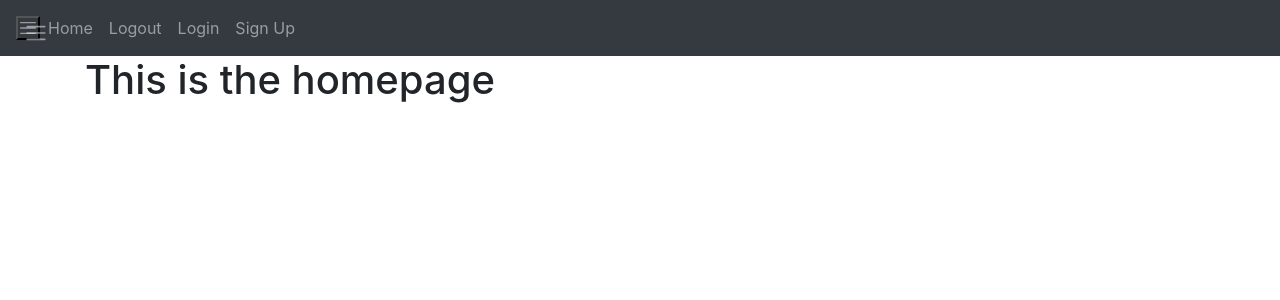
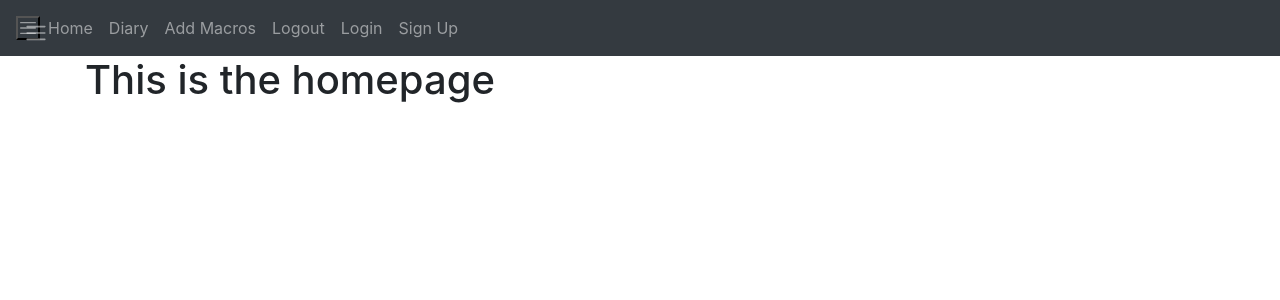
Before and after one commit to Tvoir/Nu-Tracker-Backend, a Flask app: page / in a window 1280 px wide. Shown: the top 300 px of the page. Run offline with Flask 2, Linux system fonts and the light colour scheme; some libraries are stand-ins or nearby versions.

Commit message:
created links on temp example to make sure they work

```diff
--- a/templates/base.html
+++ b/templates/base.html
@@ -30,6 +30,8 @@
         <div class="collapse navbar-collapse" id="navbar">
           <div class="navbar-nav">
             <a class="nav-item nav-link" id="home" href="/">Home</a>
+            <a class="nav-item nav-link" id="diary" href="/diary">Diary</a>
+            <a class="nav-item nav-link" id="macros" href="/macros">Add Macros</a>
             <a class="nav-item nav-link" id="logout" href="/logout">Logout</a>
             <a class="nav-item nav-link" id="login" href="/login">Login</a>
             <a class="nav-item nav-link" id="signUp" href="/signup">Sign Up</a>
```
